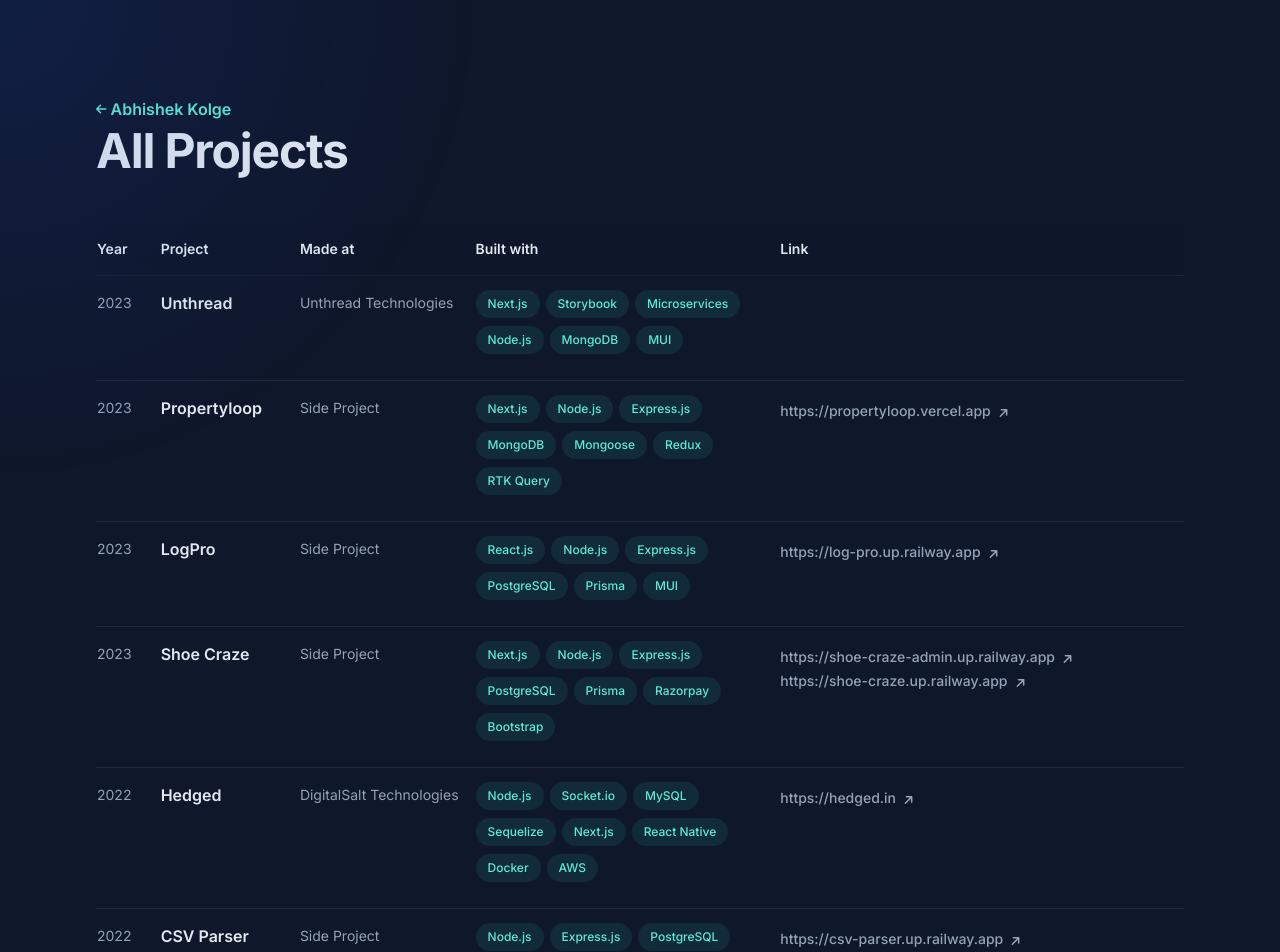
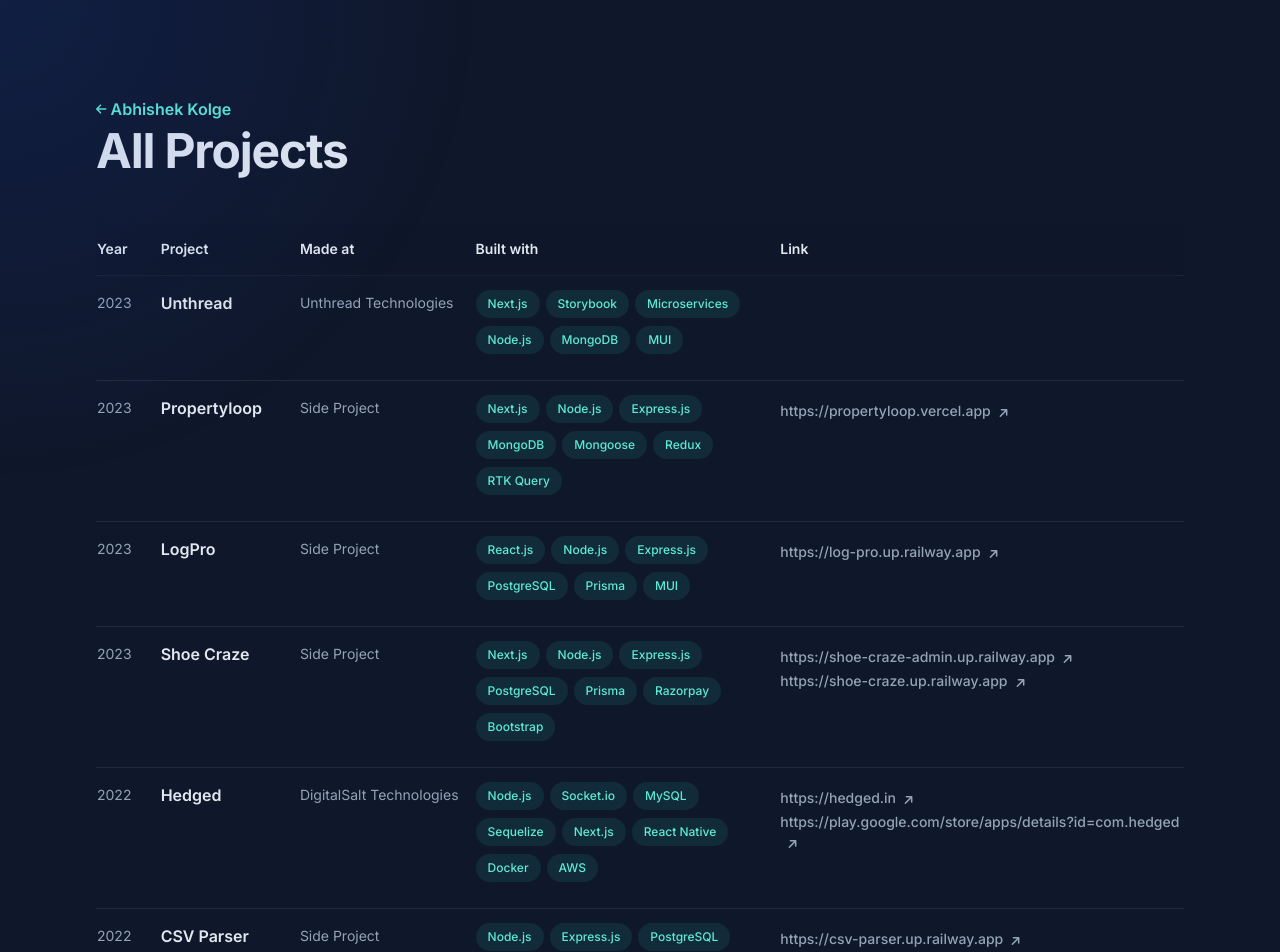
Before and after one commit to AbhishekKolge/portfolio-website, a Next.js app: page /archive in a window 1280 px wide. Shown: the top 952 px of the page. Built offline with nearby package versions, Linux system fonts and the light colour scheme.

Commit message:
added play store link for hedged project

```diff
--- a/src/app/archive/data.js
+++ b/src/app/archive/data.js
@@ -72,7 +72,7 @@ const data = [
       'Docker',
       'AWS',
     ],
-    links: ['https://hedged.in'],
+    links: ['https://hedged.in', 'https://play.google.com/store/apps/details?id=com.hedged'],
   },
   {
     id: 6,
```
